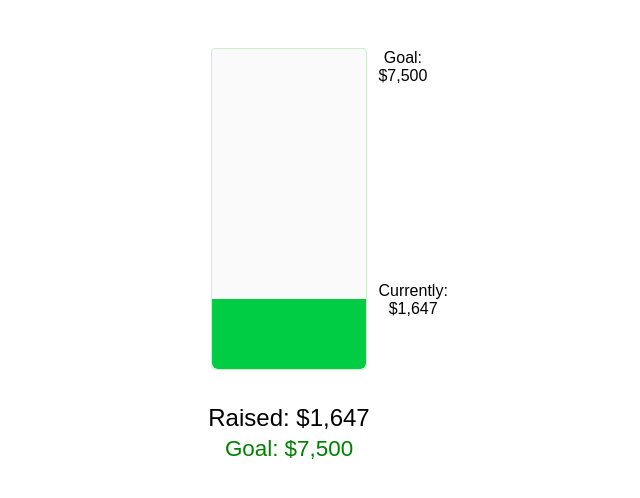
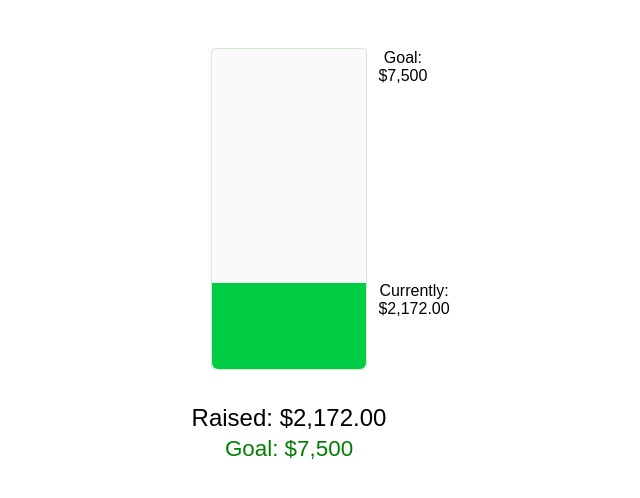
Before and after one commit to CarolynVictoria/cls-widget, a plain HTML site: page index.html in a window 1280 px wide. Shown: the whole page, without its empty margins (351-991 px from the left). Drawn offline with Linux system fonts and the light colour scheme.

Commit message:
Add files via upload

```diff
--- a/index.html
+++ b/index.html
@@ -70,12 +70,12 @@
 <body>
 
   <div class="thermometer-wrapper">
-    <div class="fill" style="height: 22%;"></div>
+    <div class="fill" style="height: 27%;"></div>
     <div class="marker marker-top">Goal: $7,500</div>
-    <div class="marker marker-bottom">Currently: $1,647</div>
+    <div class="marker marker-bottom">Currently: $2,172.00</div>
   </div>
 
-  <div class="label">Raised: $1,647</div>
+  <div class="label">Raised: $2,172.00</div>
   <div class="goal">Goal: $7,500</div>
 
 </body>
```
